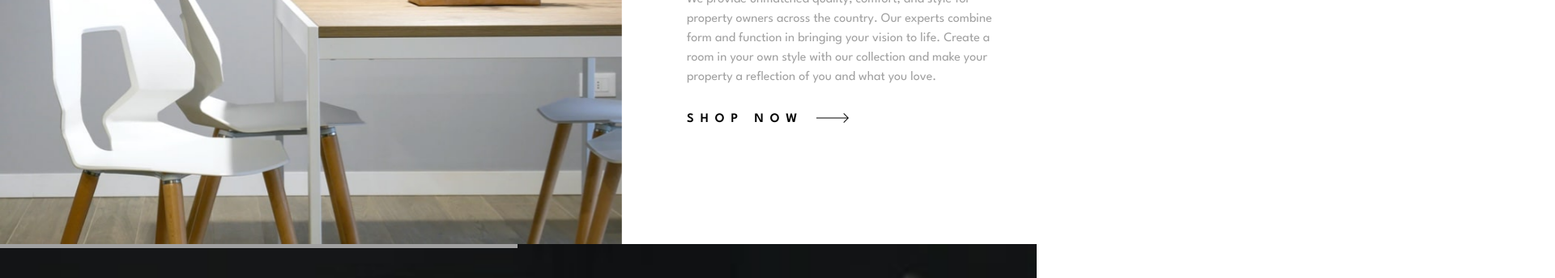
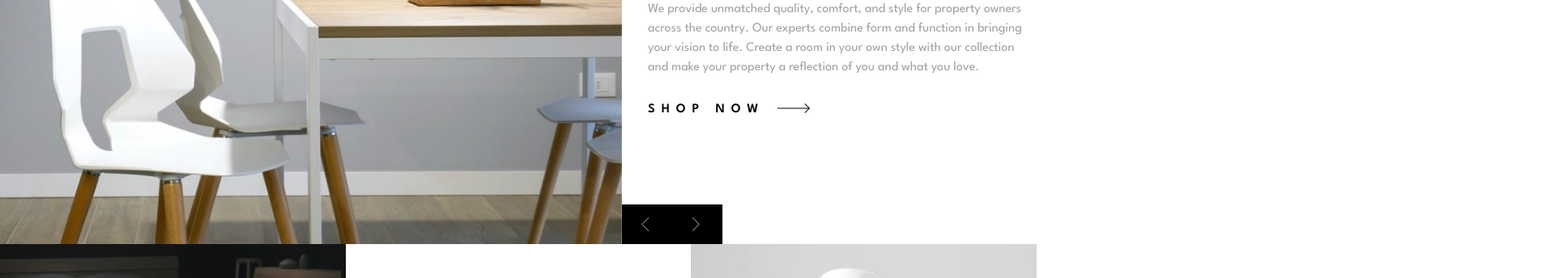
Before and after one commit to Arteque/room-homepage, a website: page index.html in a window 1280 px wide. Shown: the part 186-530 px from the top of the page at 81% size, 1920 px wide, since content can reach past the window. Drawn offline with Linux system fonts and the light colour scheme.

Commit message:
Start page Slider Desktop view

```diff
--- a/App.js
+++ b/App.js
@@ -14,7 +14,7 @@
         const sliderImgs = [...sliderContainer.querySelectorAll(".media-container picture")]
         const sliderCtrs = [...sliderContainer.querySelectorAll(".controlls-container li")]
         const sliderTexts = [...sliderContainer.querySelectorAll(".text-container")]
-        const timerContainer = sliderContainer.querySelector(".timer-container")
+        const timerContainer = document.querySelector(".timer-container")
         let clicked = false,
             timer = 10000,
             counter = 0
--- a/App.scss
+++ b/App.scss
@@ -129,8 +129,11 @@ header{
         display:flex;
         align-items:center;
         justify-content: flex-start;
-        padding: 0 5rem;
+        padding: 0;
         gap: 3rem;
+        max-width: 1400px;
+        left: 50%;
+        transform:translateX(-50%);
         nav, nav.open{
             position:relative;
             background-color: transparent;
@@ -144,13 +147,24 @@ header{
                     pointer-events: auto;
                     transition:all 0.5s;
                     position:relative;
+                    padding-block: 1rem;
                     &::after{
                         content:"";
                         position:absolute;
                         bottom: 0;
-                        width: 50%;
+                        width: 0;
+                        height: 3px;
                         left: 50%;
                         transform:translateX(-50%);
+                        background-color: var(--white);
+                        transition: all 1s;
+                    }
+                    &:hover{
+                        color: var(--white);
+                        &::after{
+                            width:50%;
+                            transition: all 0.3s;
+                        }
                     }
                 }
             }
@@ -168,6 +182,17 @@ section{
         padding-block-start: 3rem;
     }
     &#hero-section{
+        //Optional
+        .timer-container{
+            position:absolute;
+            z-index: 100;
+            top: 0;
+            left: 0;
+            transform-origin: left;
+            height: 5px;
+            width: 100%;
+            background-color: var(--gray);
+        }
         .media-and-ctrls-container{
             position: relative;
             picture{
@@ -191,21 +216,8 @@ section{
                     width: 70%;
                     pointer-events: none;
                 }
-                @include desktop{
-                    right: -100%;
-                }
             }
-            //Optional
-            .timer-container{
-                position:absolute;
-                z-index: 100;
-                bottom: -5px;
-                left: 0;
-                transform-origin: left;
-                height: 5px;
-                width: 100%;
-                background-color: var(--gray);
-            }
+
         }
         .wrapper{
             padding-block-end: 5rem;
@@ -236,24 +248,45 @@ section{
             }
         }
         @include desktop{
-            position:relative;
-            .media-and-ctrls-container{
-                position: unset;
-            }
             .sliders-container{
                 display:flex;
-                align-items:center;
+                justify-content: flex-start;
                 gap: 2rem;
-                .wrapper{
-                    max-width: 30%;
-                }
                 .media-and-ctrls-container{
-                    width: 60%;
+                    max-width: 60%;
+                    align-self:stretch;
+                    .media-container{
+                        height: 100%;
+                        picture{
+                            height: 100%;
+                            width: 100%;
+                            object-fit: cover;
+                        }
+                    }
                 }
                 .texts-container{
-                    width: 30%;
+                    width: 40%;
+                    align-self: center;
+                }
+                .controlls-container{
+                    right: -100%;
+                    left: 100%;
+                    li{
+                        cursor: pointer;
+                        transition: all 0.3s;
+                        &:hover{
+                            background-color: var(--gray);
+                        }
+                    }
                 }
             }
+        }
+    }
+    &#about-section{
+        @include desktop{
+           display:grid;
+           grid-template-columns:1fr 1fr 1fr;
+           align-content: center;
         }
     }
 
--- a/index.html
+++ b/index.html
@@ -70,7 +70,7 @@
                                 <img src="./images/icon-angle-right.svg" alt="Right">
                             </li>
                         </ul>
-                        <div class="timer-container"></div>
+
                     </div>
 
                     <!--Texts Container-->
@@ -122,6 +122,7 @@
                          </div>
                     </div>
                 </div>
+                <div class="timer-container"></div>
             </section>
 
             <!-- About Section -->
```
Also changed, not shown: App.css, 1 other file.
